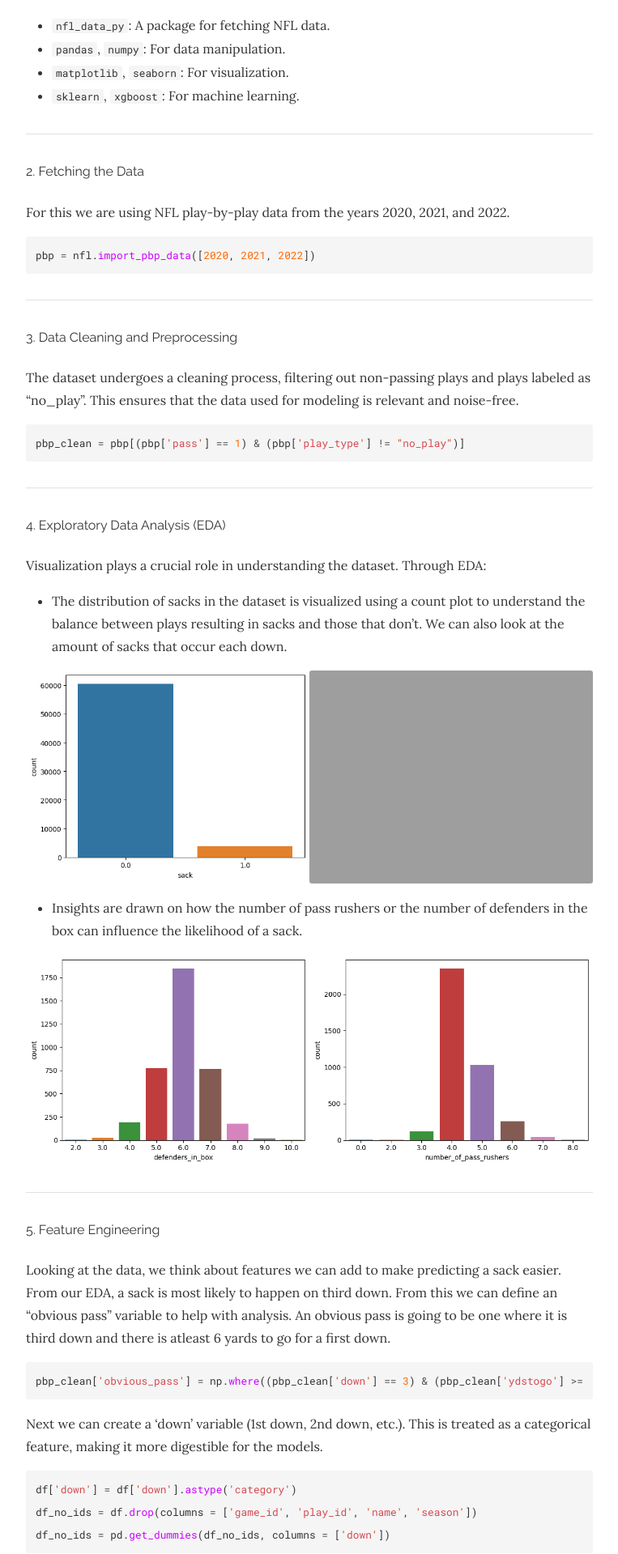
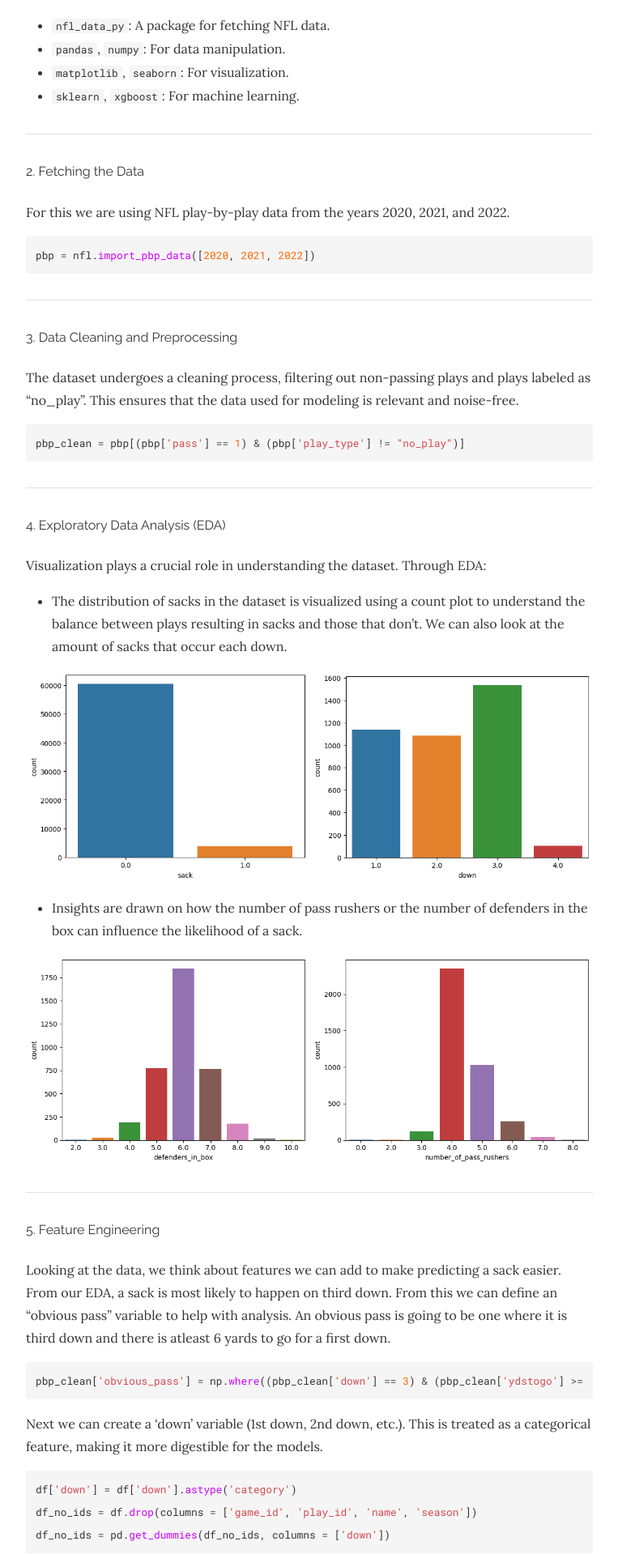
Before and after one commit to ethantompkins/ethantompkins.github.io, a Jekyll site: the page built from _posts/2023-09-21-Sack-Prediction-LR.md, in a window 1280 px wide. Shown: the part 555-2474 px from the top of the page at 81% size, without its empty margins (258-1021 px from the left). Built offline with Jekyll 4.4.1, drawn with Linux system fonts in a browser that asks for light colours; nearby versions of some CDN libraries.

Commit message:
fixed image link

```diff
--- a/_posts/2023-09-21-Sack-Prediction-LR.md
+++ b/_posts/2023-09-21-Sack-Prediction-LR.md
@@ -43,7 +43,7 @@ Visualization plays a crucial role in understanding the dataset. Through EDA:
 <div style="display: flex; justify-content: space-between;">
 
 <img src="{{ site.github.url }}/images/sack_prediction_lr/sack_count.png" alt="Sack count" style="width: 50%; max-width: 900px;">
-<img src="{{ site.github.url }}/images/sack_prediction_lr/sack_count_per_down_.png" alt="Sack count per down" style="width: 50%; max-width: 900px;">
+<img src="{{ site.github.url }}/images/sack_prediction_lr/sack_count_per_down.png" alt="Sack count per down" style="width: 50%; max-width: 900px;">
 
 </div>
 - Insights are drawn on how the number of pass rushers or the number of defenders in the box can influence the likelihood of a sack.
```
